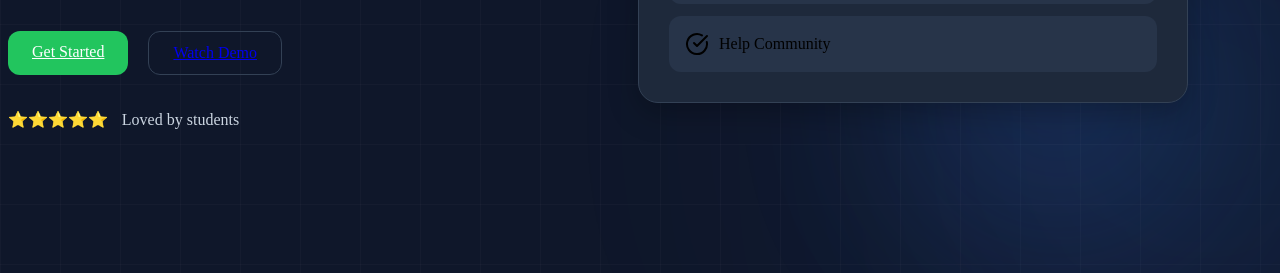
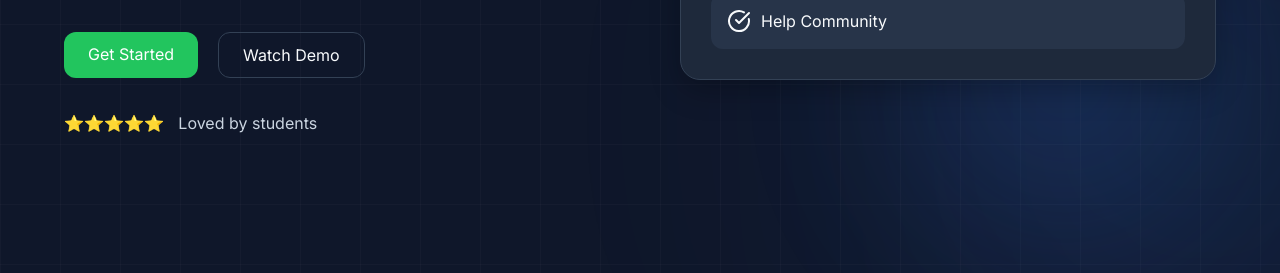
Before and after one commit to CS-THUNDER/ScholarVerse, a website: page frontend/index.html in a window 1280 px wide. Shown: the part 636-909 px from the top of the page. Drawn offline with nearby package versions, Linux system fonts and the light colour scheme; files that its build step writes are made by us from their sources.

Commit message:
index.html css hyperlink update

```diff
--- a/frontend/index.html
+++ b/frontend/index.html
@@ -10,18 +10,58 @@
 
     <title>ScholarVerse | Study Smarter. Compete Better. Grow Together.</title>
 
-    <link rel="stylesheet" href="css/variables.css">
-    <link rel="stylesheet" href="css/main.css">
-    <link rel="stylesheet" href="css/navbar.css">
+    <!-- ======================================
+            BASE
+    ======================================= -->
+
+    <link rel="stylesheet" href="css/base/base-variables.css">
+    <link rel="stylesheet" href="css/base/base-reset.css">
+    <link rel="stylesheet" href="css/base/base-typography.css">
+    <link rel="stylesheet" href="css/base/base-utilities.css">
+    <link rel="stylesheet" href="css/base/base-animations.css">
+
+    <!-- ======================================
+            PAGE
+    ======================================= -->
+
+    <link rel="stylesheet" href="css/pages/main.css">
+
+    <!-- ======================================
+            LAYOUT
+    ======================================= -->
+
+    <link rel="stylesheet" href="css/layout/navbar.css">
+    <link rel="stylesheet" href="css/layout/footer.css">
+
+    <!-- ======================================
+            COMPONENTS
+    ======================================= -->
+
+    <link rel="stylesheet" href="css/components/buttons.css">
+    <link rel="stylesheet" href="css/components/cards.css">
+    <link rel="stylesheet" href="css/components/badges.css">
+
+    <!-- ======================================
+            LANDING PAGE
+    ======================================= -->
+
+    <link rel="stylesheet" href="css/landing/hero.css">
+    <link rel="stylesheet" href="css/landing/features.css">
+    <link rel="stylesheet" href="css/landing/how-it-works.css">
+    <link rel="stylesheet" href="css/landing/stats.css">
+    <link rel="stylesheet" href="css/landing/cta.css">
+
+    <!-- ======================================
+            BACKGROUND
+    ======================================= -->
+
     <link rel="stylesheet" href="css/background.css">
-    <link rel="stylesheet" href="css/hero.css">
-    <link rel="stylesheet" href="css/features.css">
-    <link rel="stylesheet" href="css/how-it-works.css">
-    <link rel="stylesheet" href="css/cta.css">
-    <link rel="stylesheet" href="css/stats.css">
-    <link rel="stylesheet" href="css/footer.css">
-    <link rel="stylesheet" href="css/animations.css">
-    <link rel="stylesheet" href="css/responsive.css">
+
+    <!-- ======================================
+            RESPONSIVE
+    ======================================= -->
+
+    <link rel="stylesheet" href="css/responsive/responsive.css">
 
 </head>
 
```
